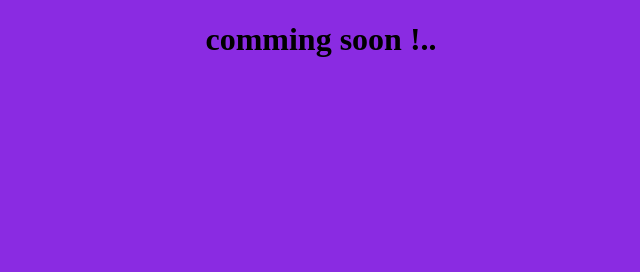
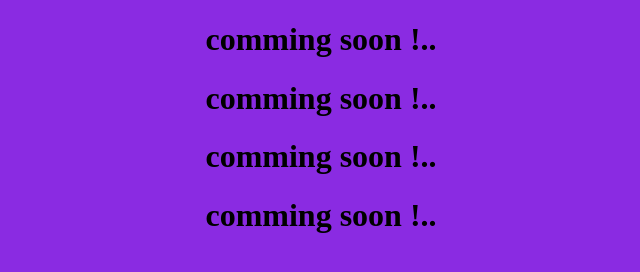
Before and after one commit to waqas-on-github/waqas-on-github.github.io, a plain HTML site: page index.html in a window 1280 px wide. Shown: the whole page, without its empty margins (319-959 px from the left). Drawn offline with Linux system fonts and the light colour scheme.

Commit message:
html added

```diff
--- a/index.html
+++ b/index.html
@@ -9,5 +9,9 @@
 </head>
 <body>
   <h1> comming soon !..</h1>
+  <h1> comming soon !..</h1>
+  <h1> comming soon !..</h1>
+  <h1> comming soon !..</h1>
+
 </body>
 </html>
```
